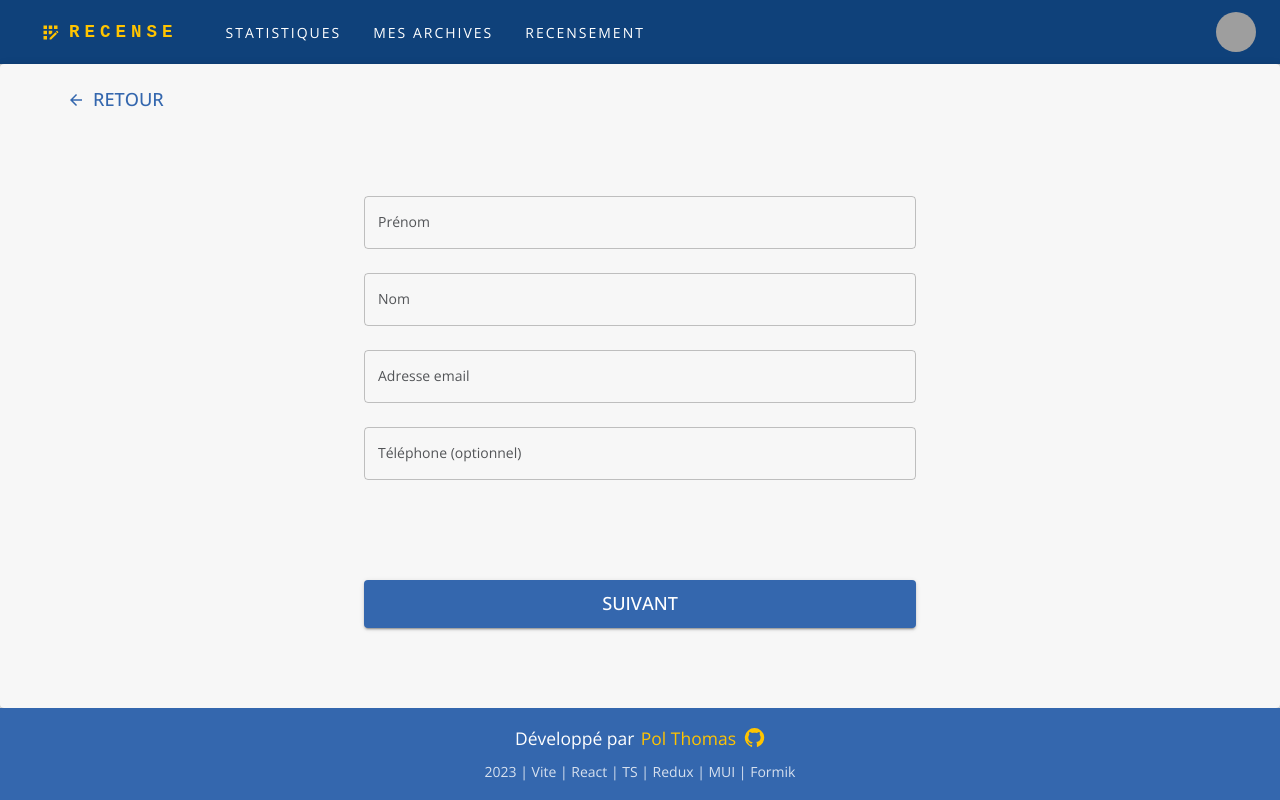
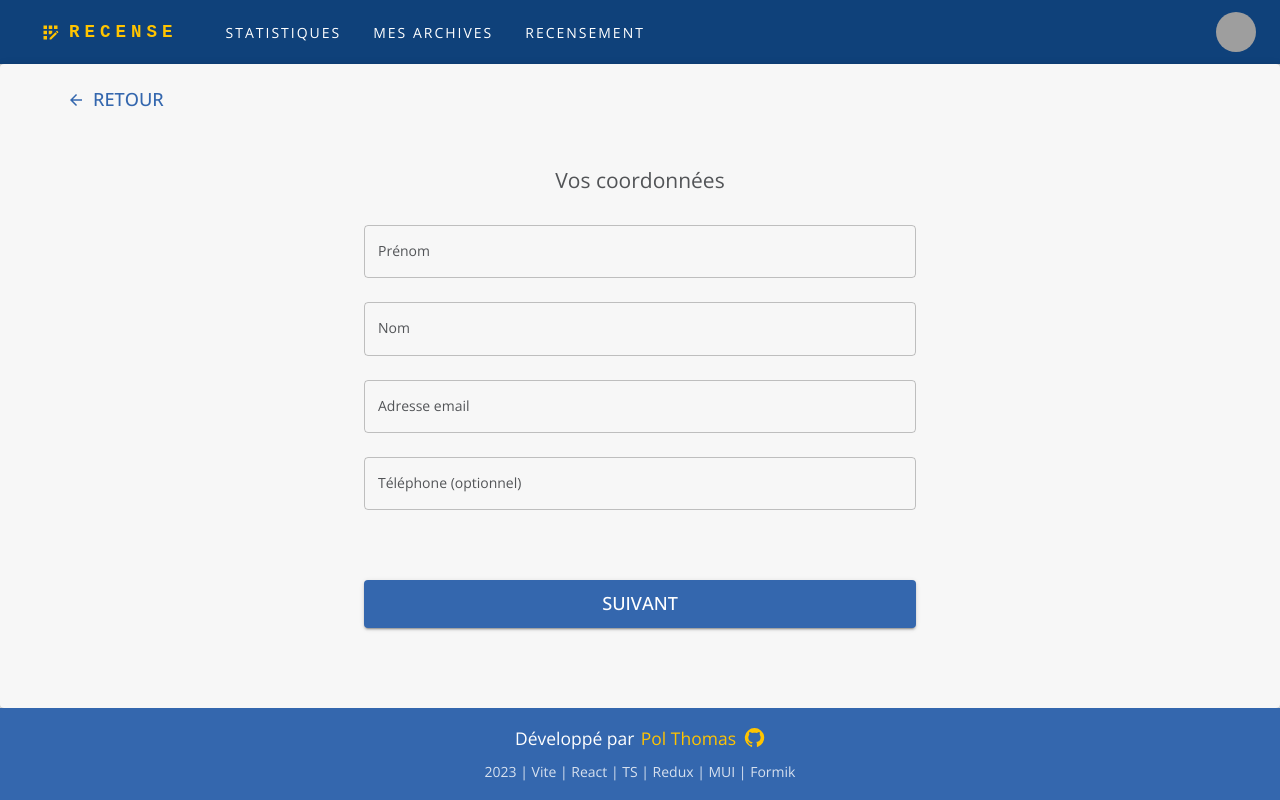
Before and after one commit to PolThm/recense, a React (Vite) app: page /new-census in a window 1280 px wide. Built offline with nearby package versions, Linux system fonts and the light colour scheme; grey boxes are pictures that could not be loaded.

Commit message:
Small update

```diff
--- a/src/components/CensusFormContact.tsx
+++ b/src/components/CensusFormContact.tsx
@@ -1,10 +1,19 @@
+import { Typography } from '@mui/material';
 import { FC } from 'react';
 
 import MyTextInput from '@/components/shared/MyTextInput';
 
-const CensusFormContact: FC = () => {
+type Props = {
+  title: string;
+};
+
+const CensusFormContact: FC<Props> = ({ title }) => {
   return (
     <>
+      <Typography variant="h5" component="h2" gutterBottom textAlign="center">
+        {title}
+      </Typography>
+
       <MyTextInput label="Prénom" name="firstName" type="text" />
 
       <MyTextInput label="Nom" name="lastName" type="text" />
--- a/src/pages/NewCensusPage.tsx
+++ b/src/pages/NewCensusPage.tsx
@@ -163,7 +163,9 @@ const NewCensusPage: FC = () => {
                     flex: 1,
                   }}
                 >
-                  {currentStep === Contact && <CensusFormContact />}
+                  {currentStep === Contact && (
+                    <CensusFormContact title="Vos coordonnées" />
+                  )}
                   {currentStep === Profile && <CensusFormProfile />}
                   {currentStep === Lodging && <CensusFormLodging />}
                   {currentStep === Summary && (
```
